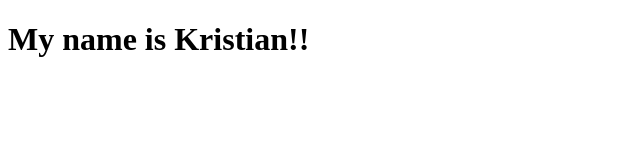
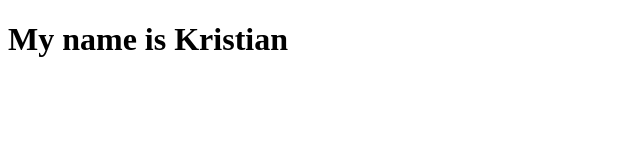
Before and after one commit to Kristiannoel/First-github-projekt, a plain HTML site: page index.html in a window 1280 px wide. Shown: the full height of the page, 0-640 px from the left. Drawn offline with Linux system fonts and the light colour scheme.

Commit message:
Remove exclamation marks

```diff
--- a/index.html
+++ b/index.html
@@ -7,6 +7,6 @@
     <title>Document</title>
 </head>
 <body>
-   <h1>My name is Kristian!!</h1>
+   <h1>My name is Kristian</h1>
 </body>
 </html>
```
